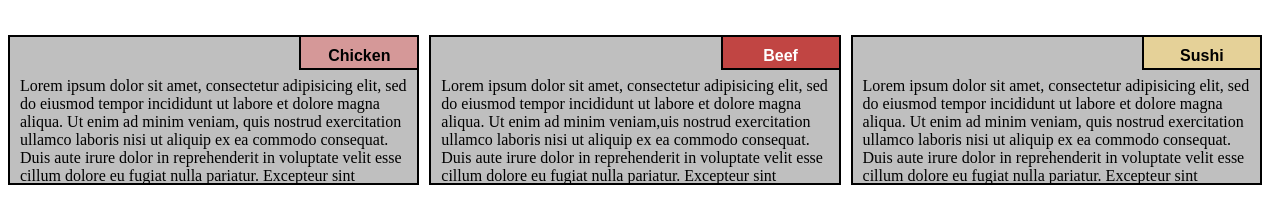
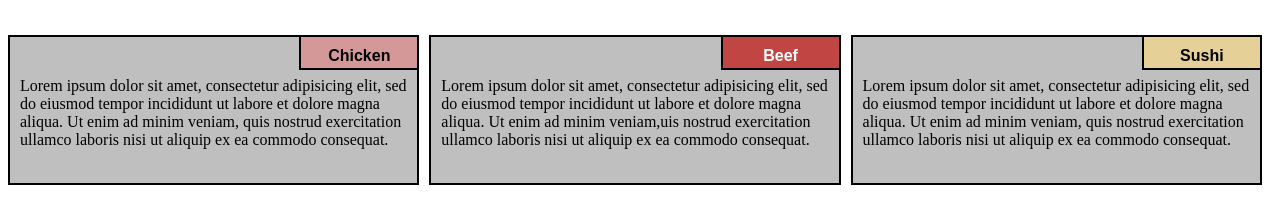
Before and after one commit to KALLXCODE/Coursera_CAssignment, a plain HTML site: page index.html in a window 1280 px wide. Shown: the part 61-284 px from the top of the page. Drawn offline with Linux system fonts and the light colour scheme.

Commit message:
Update index.html

```diff
--- a/index.html
+++ b/index.html
@@ -13,16 +13,14 @@
     <p>Lorem ipsum dolor sit amet, consectetur adipisicing elit, sed do eiusmod
     tempor incididunt ut labore et dolore magna aliqua. Ut enim ad minim veniam,
     quis nostrud exercitation ullamco laboris nisi ut aliquip ex ea commodo
-    consequat. Duis aute irure dolor in reprehenderit in voluptate velit esse
-    cillum dolore eu fugiat nulla pariatur. Excepteur sint occaecat cupidatat non
-    proident, sunt in culpa qui officia deserunt mollit anim id est laborum.</p>
+    consequat.</p>
   	<p id="p1">Chicken</p>
 
   	</div>
 
 
 
-  <div class="col-lg col-md-1 col-sm" id="container"><p>Lorem ipsum dolor sit amet, consectetur adipisicing elit, sed do eiusmod tempor incididunt ut labore et dolore magna aliqua. Ut enim ad minim veniam,uis nostrud exercitation ullamco laboris nisi ut aliquip ex ea commodo consequat. Duis aute irure dolor in reprehenderit in voluptate velit esse cillum dolore eu fugiat nulla pariatur. Excepteur sint occaecat cupidatat non proident, sunt in culpa qui officia deserunt mollit anim id est laborum.</p>
+  <div class="col-lg col-md-1 col-sm" id="container"><p>Lorem ipsum dolor sit amet, consectetur adipisicing elit, sed do eiusmod tempor incididunt ut labore et dolore magna aliqua. Ut enim ad minim veniam,uis nostrud exercitation ullamco laboris nisi ut aliquip ex ea commodo consequat.</p>
 
   	<p id="p2">Beef</p>
 
@@ -31,9 +29,7 @@
   <div class="col-lg col-md-2  col-sm" id="container"><p>Lorem ipsum dolor sit amet, consectetur adipisicing elit, sed do eiusmod
   tempor incididunt ut labore et dolore magna aliqua. Ut enim ad minim veniam,
   quis nostrud exercitation ullamco laboris nisi ut aliquip ex ea commodo
-  consequat. Duis aute irure dolor in reprehenderit in voluptate velit esse
-  cillum dolore eu fugiat nulla pariatur. Excepteur sint occaecat cupidatat non
-  proident, sunt in culpa qui officia deserunt mollit anim id est laborum.</p>
+  consequat.</p>
 
   	<p  id="p3">Sushi</p>
 
```
